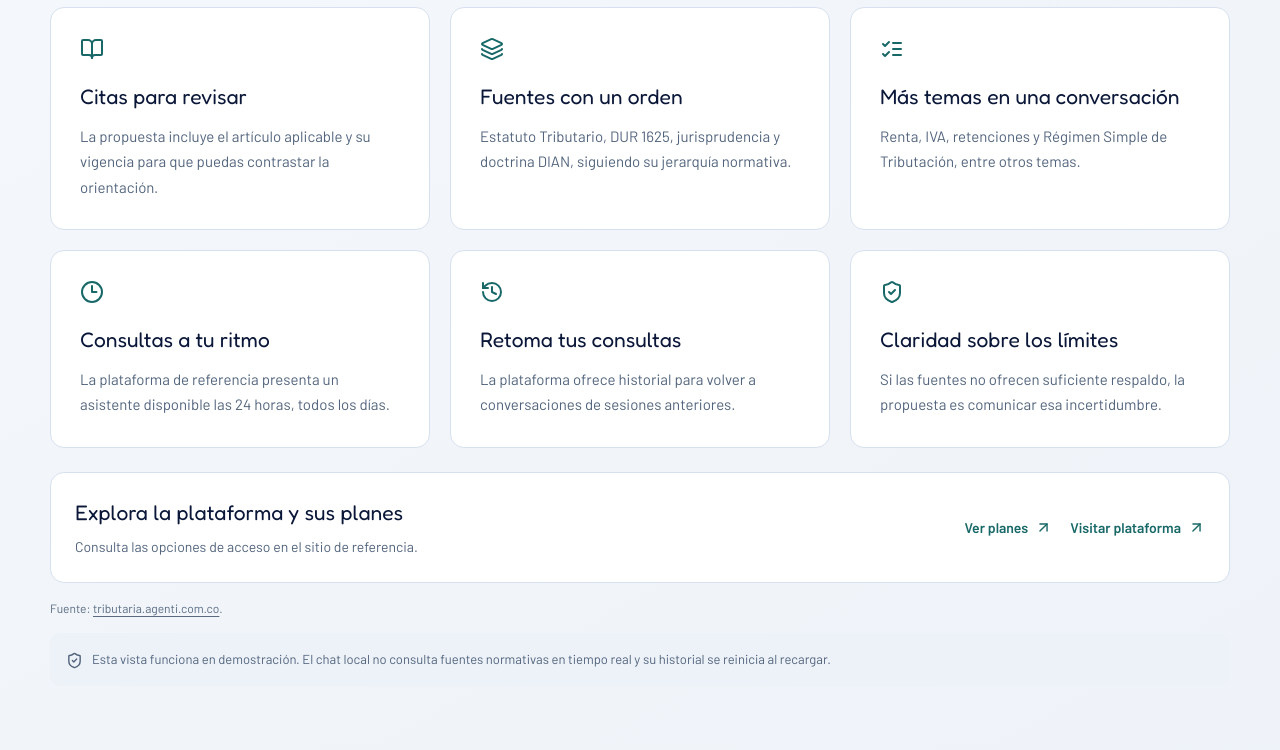
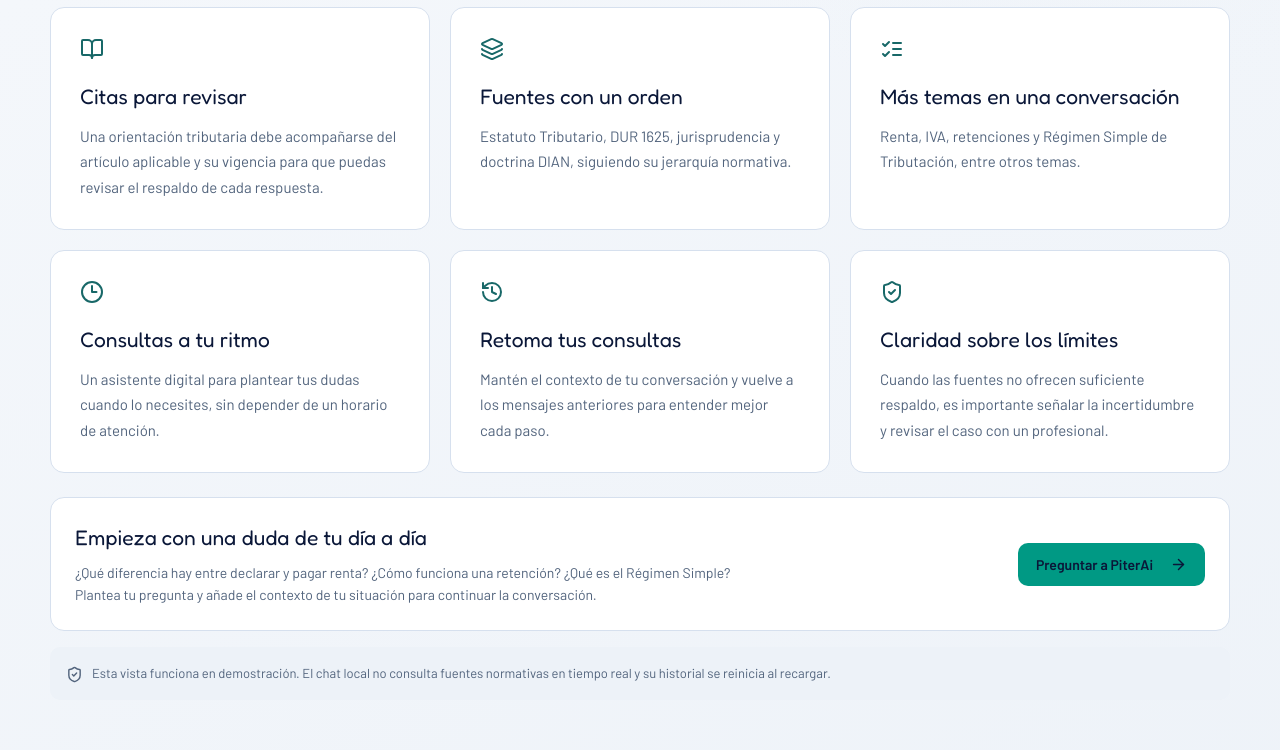
Before and after one commit to SebastianRojasR26/piter-ai-front, a React (Vite) app: page /inicio in a window 1280 px wide. Shown: the part 1720-2470 px from the top of the page. Built offline with nearby package versions, Linux system fonts and the light colour scheme.

Commit message:
fix: integrar informacion tributaria sin enlaces externos

```diff
--- a/src/components/ProductDetails.tsx
+++ b/src/components/ProductDetails.tsx
@@ -5,15 +5,16 @@ import {
   Layers3,
   ListChecks,
   ShieldCheck,
-  ArrowUpRight,
+  ArrowRight,
 } from "lucide-react";
+import { Link } from "react-router-dom";
 import { isMock } from "../services/chat";
 
 const capabilities = [
   {
     icon: BookOpen,
     title: "Citas para revisar",
-    text: "La propuesta incluye el artículo aplicable y su vigencia para que puedas contrastar la orientación.",
+    text: "Una orientación tributaria debe acompañarse del artículo aplicable y su vigencia para que puedas revisar el respaldo de cada respuesta.",
   },
   {
     icon: Layers3,
@@ -28,17 +29,17 @@ const capabilities = [
   {
     icon: Clock3,
     title: "Consultas a tu ritmo",
-    text: "La plataforma de referencia presenta un asistente disponible las 24 horas, todos los días.",
+    text: "Un asistente digital para plantear tus dudas cuando lo necesites, sin depender de un horario de atención.",
   },
   {
     icon: History,
     title: "Retoma tus consultas",
-    text: "La plataforma ofrece historial para volver a conversaciones de sesiones anteriores.",
+    text: "Mantén el contexto de tu conversación y vuelve a los mensajes anteriores para entender mejor cada paso.",
   },
   {
     icon: ShieldCheck,
     title: "Claridad sobre los límites",
-    text: "Si las fuentes no ofrecen suficiente respaldo, la propuesta es comunicar esa incertidumbre.",
+    text: "Cuando las fuentes no ofrecen suficiente respaldo, es importante señalar la incertidumbre y revisar el caso con un profesional.",
   },
 ];
 
@@ -58,8 +59,8 @@ export default function ProductDetails() {
           </h2>
         </div>
         <p>
-          Estas capacidades se describen en la plataforma de referencia de
-          PiterAi.
+          Conoce los temas que puedes explorar y cómo revisar una orientación
+          tributaria antes de tomar decisiones.
         </p>
       </div>
       <div className="product-details-grid">
@@ -75,40 +76,17 @@ export default function ProductDetails() {
       </div>
       <div className="product-reference">
         <div>
-          <h3>Explora la plataforma y sus planes</h3>
-          <p>Consulta las opciones de acceso en el sitio de referencia.</p>
+          <h3>Empieza con una duda de tu día a día</h3>
+          <p>
+            ¿Qué diferencia hay entre declarar y pagar renta? ¿Cómo funciona una
+            retención? ¿Qué es el Régimen Simple? Plantea tu pregunta y añade el
+            contexto de tu situación para continuar la conversación.
+          </p>
         </div>
-        <div className="product-reference-links">
-          <a
-            href="https://tributaria.agenti.com.co/planes"
-            target="_blank"
-            rel="noopener noreferrer"
-          >
-            Ver planes <ArrowUpRight size={17} />
-            <span className="sr-only"> (abre una pestaña nueva)</span>
-          </a>
-          <a
-            href="https://tributaria.agenti.com.co"
-            target="_blank"
-            rel="noopener noreferrer"
-          >
-            Visitar plataforma <ArrowUpRight size={17} />
-            <span className="sr-only"> (abre una pestaña nueva)</span>
-          </a>
-        </div>
+        <Link className="button small" to="/">
+          Preguntar a PiterAi <ArrowRight size={17} aria-hidden="true" />
+        </Link>
       </div>
-      <p className="product-source">
-        Fuente:{" "}
-        <a
-          href="https://tributaria.agenti.com.co"
-          target="_blank"
-          rel="noopener noreferrer"
-        >
-          tributaria.agenti.com.co
-          <span className="sr-only"> (abre una pestaña nueva)</span>
-        </a>
-        .
-      </p>
       {isMock && (
         <p className="product-demo-note">
           <ShieldCheck size={17} aria-hidden="true" />
--- a/src/styles/home.css
+++ b/src/styles/home.css
@@ -426,32 +426,11 @@
   color: var(--text-muted);
   margin-top: 8px;
 }
-.product-reference-links {
-  display: flex;
-  gap: 18px;
-  flex-wrap: wrap;
+.product-reference > div {
+  max-width: 660px;
 }
-.product-reference-links a {
-  display: inline-flex;
-  align-items: center;
-  gap: 7px;
-  min-height: 44px;
-  font-size: 14px;
-  font-weight: 600;
-  color: var(--accent-text);
-}
-.product-reference-links a:hover {
-  text-decoration: underline;
-  text-underline-offset: 4px;
-}
-.product-source {
-  margin-top: 16px;
-  font-size: 12px;
-  color: var(--text-subtle);
-}
-.product-source a {
-  text-decoration: underline;
-  text-underline-offset: 3px;
+.product-reference > .button {
+  flex-shrink: 0;
 }
 .product-demo-note {
   display: flex;
```
Also changed, not shown: 2 other files (tests, documents, lock files or other folders).
